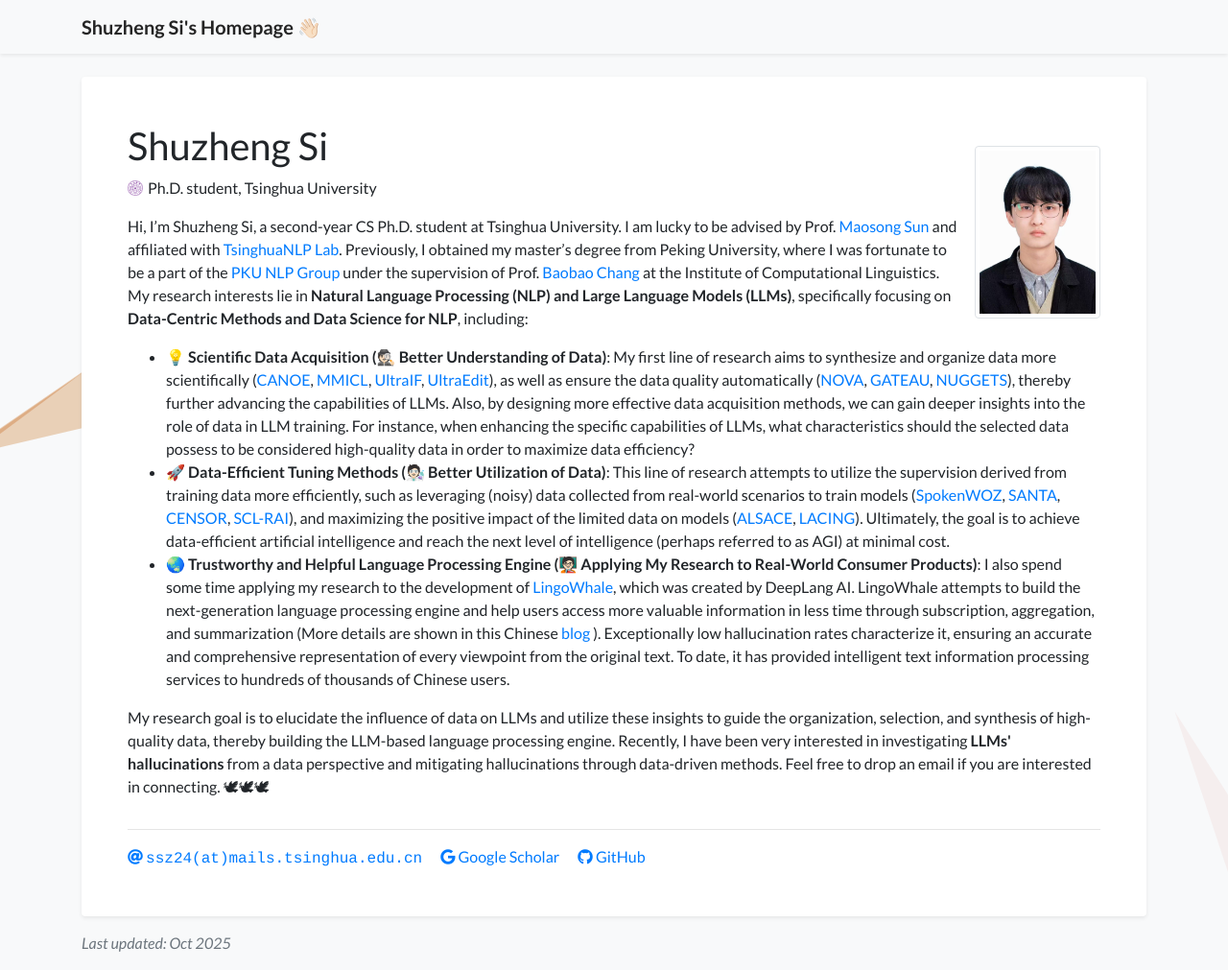
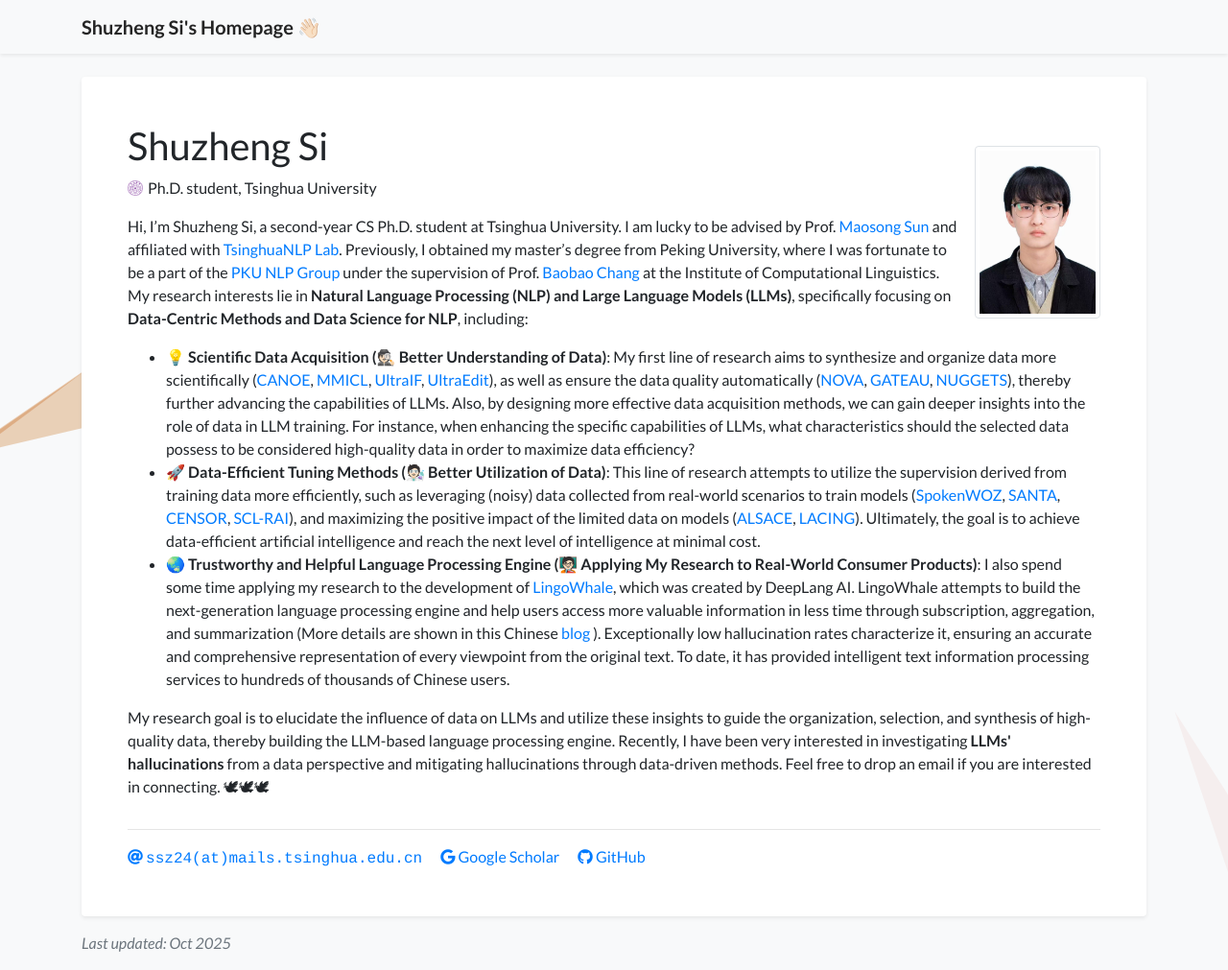
Before and after one commit to S1s-Z/s1s-z.github.io, a Jekyll site: the page built from index.html, in a window 1280 px wide and 1011 px high. Shown: the whole window at 96% size. Built offline with Jekyll 4.4.1, drawn with Linux system fonts in a browser that asks for light colours; a style sheet for code colours, icons or effects is not loaded.

Commit message:
Update profile.yml

```diff
--- a/_data/profile.yml
+++ b/_data/profile.yml
@@ -26,7 +26,7 @@
           💡 <b>Scientific Data Acquisition (🕵🏻 Better Understanding of Data)</b>: My first line of research aims to synthesize and organize data more scientifically (<a href="https://arxiv.org/abs/2505.16483">CANOE</a>, <a href="https://arxiv.org/abs/2309.07915">MMICL</a>, <a href="https://arxiv.org/abs/2502.04153">UltraIF</a>, <a href="https://arxiv.org/abs/2407.05282">UltraEdit</a>), as well as ensure the data quality automatically (<a href="https://arxiv.org/abs/2502.07340">NOVA</a>, <a href="https://arxiv.org/abs/2410.15633">GATEAU</a>, <a href="https://arxiv.org/abs/2312.10302">NUGGETS</a>), thereby further advancing the capabilities of LLMs. Also, by designing more effective data acquisition methods, we can gain deeper insights into the role of data in LLM training. For instance, when enhancing the specific capabilities of LLMs, what characteristics should the selected data possess to be considered high-quality data in order to maximize data efficiency?
       </li>
       <li>
-          🚀 <b>Data-Efficient Tuning Methods (🧑🏻‍🔬 Better Utilization of Data)</b>: This line of research attempts to utilize the supervision derived from training data more efficiently, such as leveraging (noisy) data collected from real-world scenarios to train models (<a href="https://arxiv.org/abs/2305.13040">SpokenWOZ</a>, <a href="https://arxiv.org/abs/2305.04076">SANTA</a>, <a href="https://arxiv.org/abs/2311.08010">CENSOR</a>, <a href="https://arxiv.org/abs/2209.01646">SCL-RAI</a>), and maximizing the positive impact of the limited data on models (<a href="https://arxiv.org/abs/2404.08491">ALSACE</a>, <a href="https://arxiv.org/abs/2411.14279">LACING</a>). Ultimately, the goal is to achieve data-efficient artificial intelligence and reach the next level of intelligence (perhaps referred to as AGI) at minimal cost.
+          🚀 <b>Data-Efficient Tuning Methods (🧑🏻‍🔬 Better Utilization of Data)</b>: This line of research attempts to utilize the supervision derived from training data more efficiently, such as leveraging (noisy) data collected from real-world scenarios to train models (<a href="https://arxiv.org/abs/2305.13040">SpokenWOZ</a>, <a href="https://arxiv.org/abs/2305.04076">SANTA</a>, <a href="https://arxiv.org/abs/2311.08010">CENSOR</a>, <a href="https://arxiv.org/abs/2209.01646">SCL-RAI</a>), and maximizing the positive impact of the limited data on models (<a href="https://arxiv.org/abs/2404.08491">ALSACE</a>, <a href="https://arxiv.org/abs/2411.14279">LACING</a>). Ultimately, the goal is to achieve data-efficient artificial intelligence and reach the next level of intelligence at minimal cost.
       </li>
       <li>
           🌏 <b>Trustworthy and Helpful Language Processing Engine (🧑🏻‍🏫 Applying My Research to Real-World Consumer Products)</b>: I also spend some time applying my research to the development of <a href="https://lingowhale.com/">LingoWhale</a>, which was created by DeepLang AI. LingoWhale attempts to build the next-generation language processing engine and help users access more valuable information in less time through subscription, aggregation, and summarization (More details are shown in this Chinese <a href="https://mp.weixin.qq.com/s/oB054vVcEBgD21VGZIqmNg">blog</a> ). Exceptionally low hallucination rates characterize it, ensuring an accurate and comprehensive representation of every viewpoint from the original text. To date, it has provided intelligent text information processing services to hundreds of thousands of Chinese users.
```
